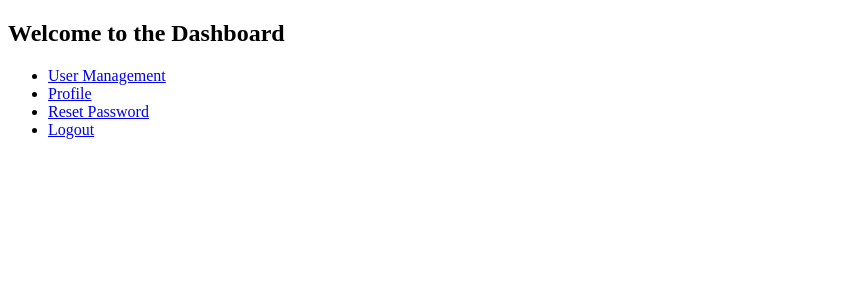
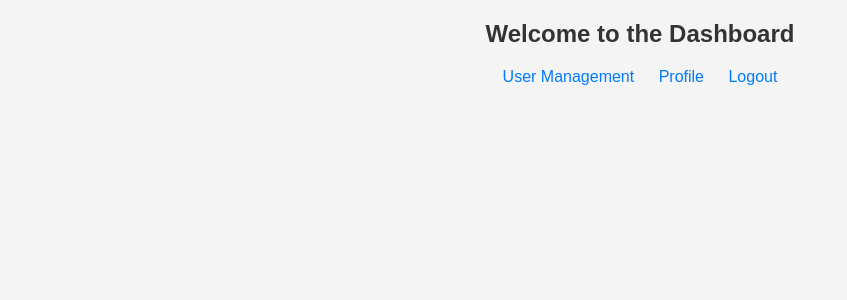
Before and after one commit to ThePagel/Generic-UI, a Flask app: page /dashboard in a window 1280 px wide. Shown: the top 300 px of the page, without its empty margins (0-847 px from the left). Run offline with Flask 3, Linux system fonts and the light colour scheme; the visitor is signed in with stand-in values (Sample User, id 1).

Commit message:
Update dashboard.html

```diff
--- a/v0.20/templates/dashboard.html
+++ b/v0.20/templates/dashboard.html
@@ -4,6 +4,7 @@
     <meta charset="UTF-8">
     <meta name="viewport" content="width=device-width, initial-scale=1.0">
     <title>Dashboard</title>
+    <link rel="stylesheet" type="text/css" href="{{ url_for('static', filename='style.css') }}">
 </head>
 <body>
     <h2>Welcome to the Dashboard</h2>
@@ -13,7 +14,6 @@
             <li><a href="{{ url_for('signup') }}">Create New User (Admin Only)</a></li>
         {% endif %}
         <li><a href="{{ url_for('profile') }}">Profile</a></li>
-        <li><a href="{{ url_for('reset_password') }}">Reset Password</a></li>
         <li><a href="{{ url_for('logout') }}">Logout</a></li>
     </ul>
 </body>
```
